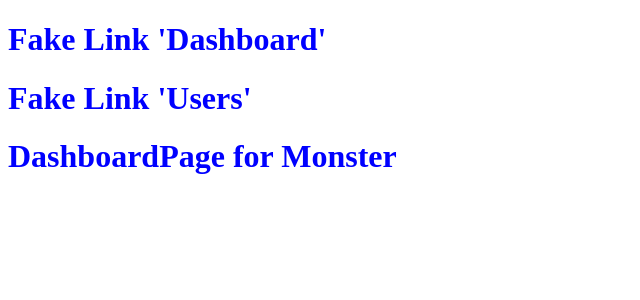
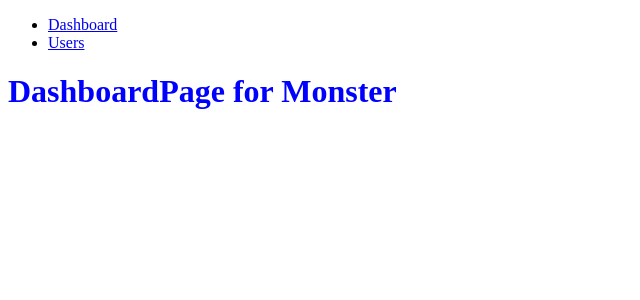
Before and after one commit to mattegan111/single-page-application-for-monster, a React (Create React App) app: page / in a window 1280 px wide. Shown: the top 300 px of the page, without its empty margins (0-640 px from the left). Built offline with nearby package versions, Linux system fonts and the light colour scheme.

Commit message:
Add working Sidebar links

```diff
--- a/src/App.js
+++ b/src/App.js
@@ -12,8 +12,8 @@ import {
 function App() {
   return (
     <div className="App">
-      <Sidebar />
       <Router>
+        <Sidebar />
         <Routes>
           <Route path="/" element={<DashboardPage />} />
           <Route path="/users" element={<UsersPage />} />
--- a/src/Sidebar.js
+++ b/src/Sidebar.js
@@ -1,8 +1,18 @@
+import {Link} from "react-router-dom";
+
 function Sidebar(props) {
     return (
     <div>
-        <h1>Fake Link 'Dashboard'</h1>
-        <h1>Fake Link 'Users'</h1>
+        <nav>
+          <ul>
+            <li>
+              <Link to="/">Dashboard</Link>
+            </li>
+            <li>
+              <Link to="/users">Users</Link>
+            </li>
+          </ul>
+        </nav>
     </div>
     );
 }
```
